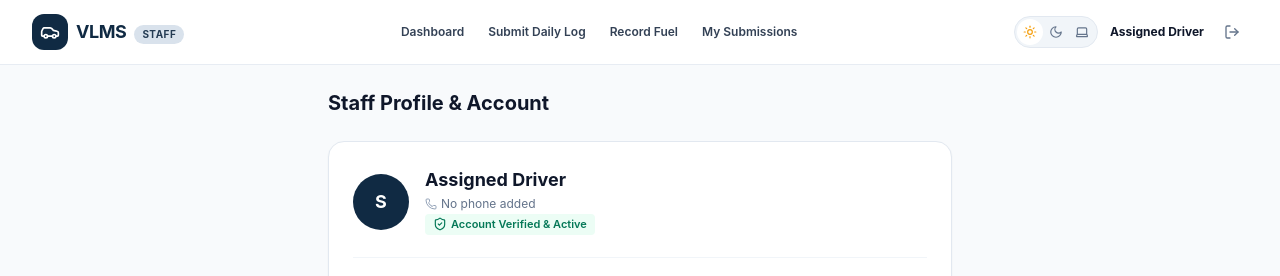
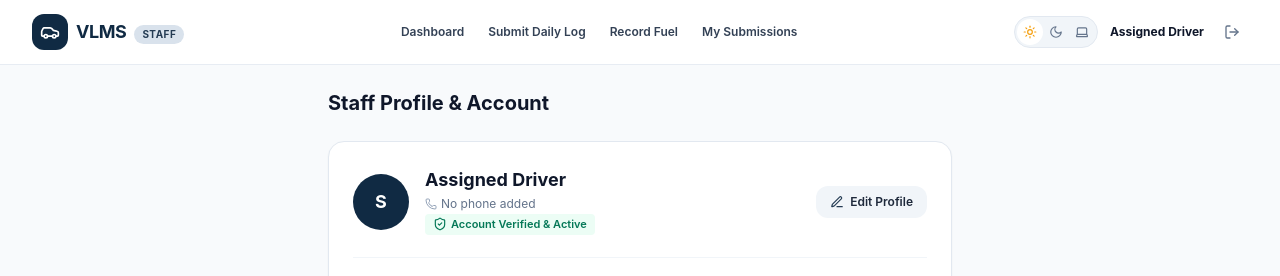
Before and after one commit to Jerry-leo01/VLMS, a Next.js app: page /staff/profile in a window 1280 px wide. Shown: the top 276 px of the page. Built offline with nearby package versions, Linux system fonts and the light colour scheme.

Commit message:
fix: remove duplicate Edit Profile button beside header in staff profile view

```diff
--- a/src/app/staff/profile/page.tsx
+++ b/src/app/staff/profile/page.tsx
@@ -46,19 +46,7 @@ export default function StaffProfilePage() {
       />
 
       <main className="max-w-2xl mx-auto px-4 sm:px-6 w-full py-6 space-y-6 flex-1">
-        <div className="flex items-center justify-between">
-          <h1 className="text-xl font-bold text-slate-900">Staff Profile & Account</h1>
-          {profile && (
-            <button
-              type="button"
-              onClick={() => setIsEditModalOpen(true)}
-              className="py-1.5 px-3 bg-white hover:bg-slate-50 border border-slate-200 text-slate-700 rounded-xl text-xs font-semibold shadow-xs flex items-center gap-1.5 transition-colors"
-            >
-              <Edit3 className="w-3.5 h-3.5 text-navy-800" />
-              <span>Edit Profile</span>
-            </button>
-          )}
-        </div>
+        <h1 className="text-xl font-bold text-slate-900">Staff Profile & Account</h1>
 
         {/* Success Feedback Toast */}
         {successToast && (
@@ -97,9 +85,10 @@ export default function StaffProfilePage() {
             <button
               type="button"
               onClick={() => setIsEditModalOpen(true)}
-              className="sm:hidden self-start py-1.5 px-3 bg-slate-100 hover:bg-slate-200 text-slate-800 rounded-lg text-xs font-semibold flex items-center gap-1.5"
+              className="self-start sm:self-center py-2 px-3.5 bg-slate-100 hover:bg-slate-200 text-slate-800 rounded-xl text-xs font-semibold flex items-center gap-1.5 transition-colors shadow-2xs"
             >
-              <Edit3 className="w-3.5 h-3.5" /> Edit Profile
+              <Edit3 className="w-3.5 h-3.5 text-navy-800" />
+              <span>Edit Profile</span>
             </button>
           </div>
 
```
